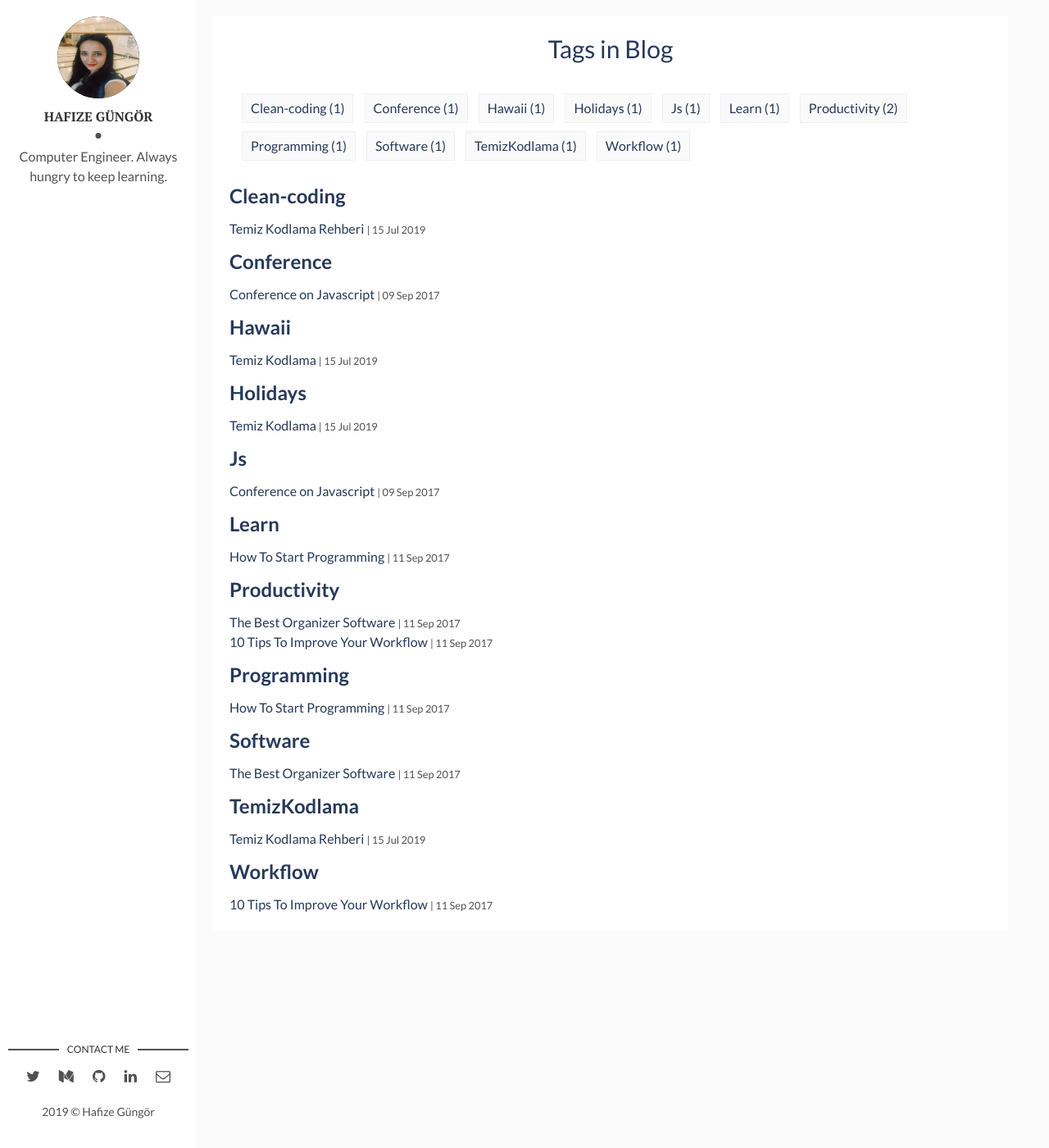
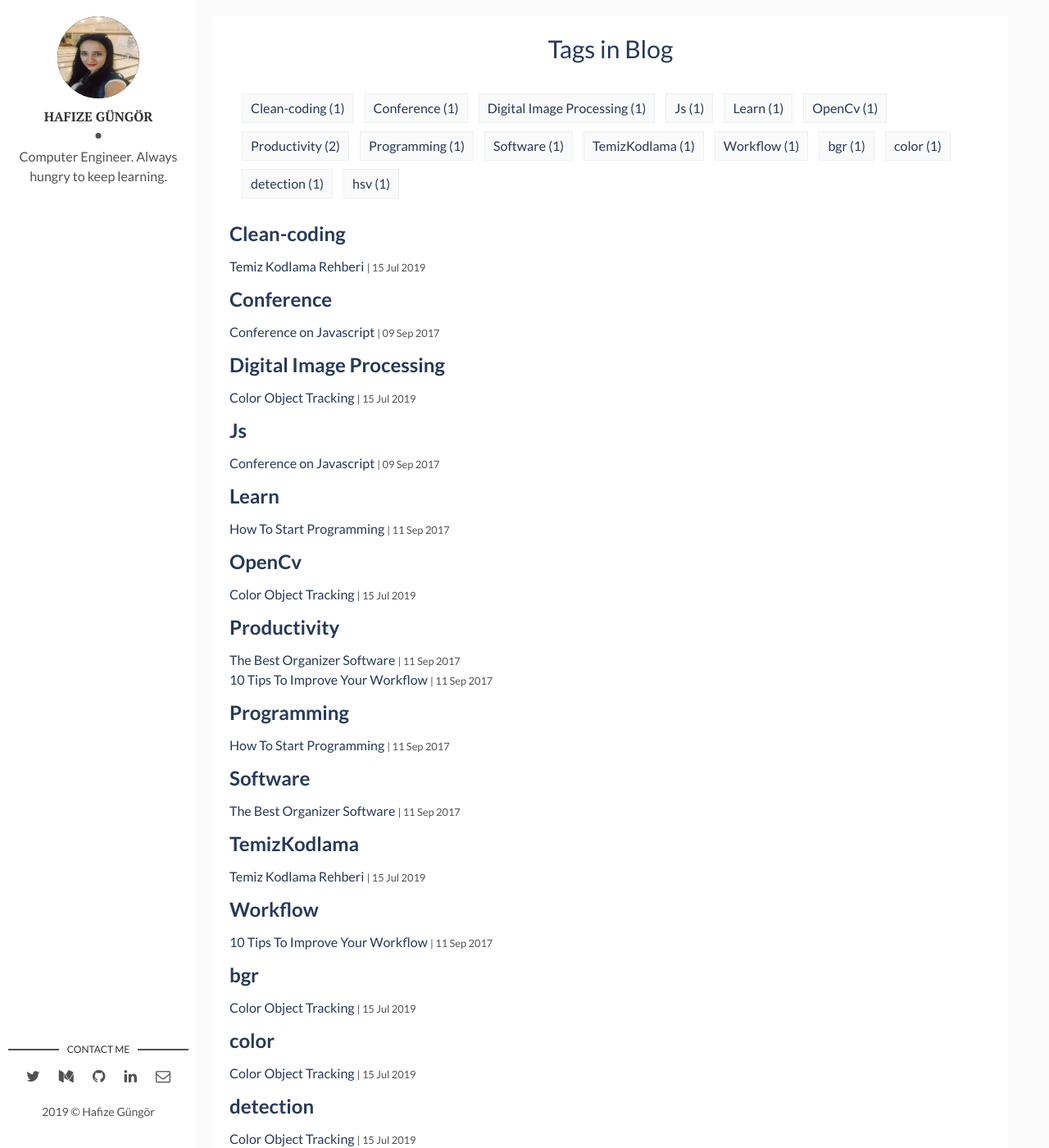
Before and after one commit to gungorhafize/gungorhafize.github.io1, a Jekyll site: the page built from tags.html, in a window 1280 px wide and 1400 px high. Shown: the whole window at 82% size. Built offline with Jekyll 4.4.1, drawn with Linux system fonts in a browser that asks for light colours; some of the changed text lies outside the part shown.

Commit message:
Update 2019-08-26-object-tracking.markdown

```diff
--- a/_posts/2019-08-26-object-tracking.markdown
+++ b/_posts/2019-08-26-object-tracking.markdown
@@ -1,11 +1,11 @@
 ---
 layout: post
-title: Temiz Kodlama
+title: Color Object Tracking
 date: 2019-07-15 13:32:20 +0300
 description: You’ll find this post in your `_posts` directory. Go ahead and edit it and re-build the site to see your changes. # Add post description (optional)
 img: i-rest.jpg # Add image post (optional)
 fig-caption: # Add figcaption (optional)
-tags: [Holidays, Hawaii]
+tags: [OpenCv, Digital Image Processing, detection, color, hsv, bgr]
 ---
 Fam locavore snackwave bushwick +1 sartorial. Selfies portland knausgaard synth. Pop-up art party marfa deep v pitchfork subway tile 3 wolf moon. Ennui pinterest tumblr yr, adaptogen succulents copper mug twee. Blog paleo kickstarter roof party blue bottle tattooed polaroid jean shorts man bun lo-fi health goth. Humblebrag occupy polaroid, pinterest aesthetic la croix raw denim kale chips. 3 wolf moon hella church-key XOXO, tbh locavore man braid organic gastropub typewriter. Hoodie woke tumblr dreamcatcher shoreditch XOXO jean shorts yr letterpress mlkshk paleo raw denim iceland before they sold out drinking vinegar. Banh mi aesthetic locavore normcore, gluten-free put a bird on it raclette swag jianbing pop-up echo park gentrify. Stumptown brooklyn godard tumeric ethical. Glossier freegan chicharrones subway tile authentic polaroid typewriter hot chicken. Thundercats small batch heirloom meggings.
 
```
